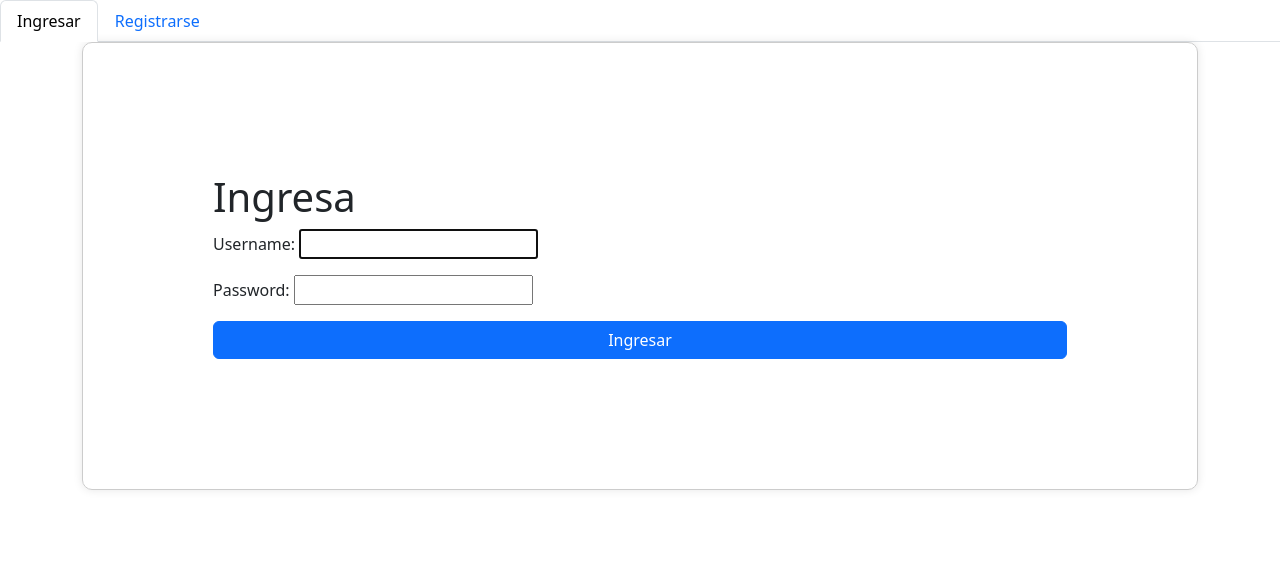
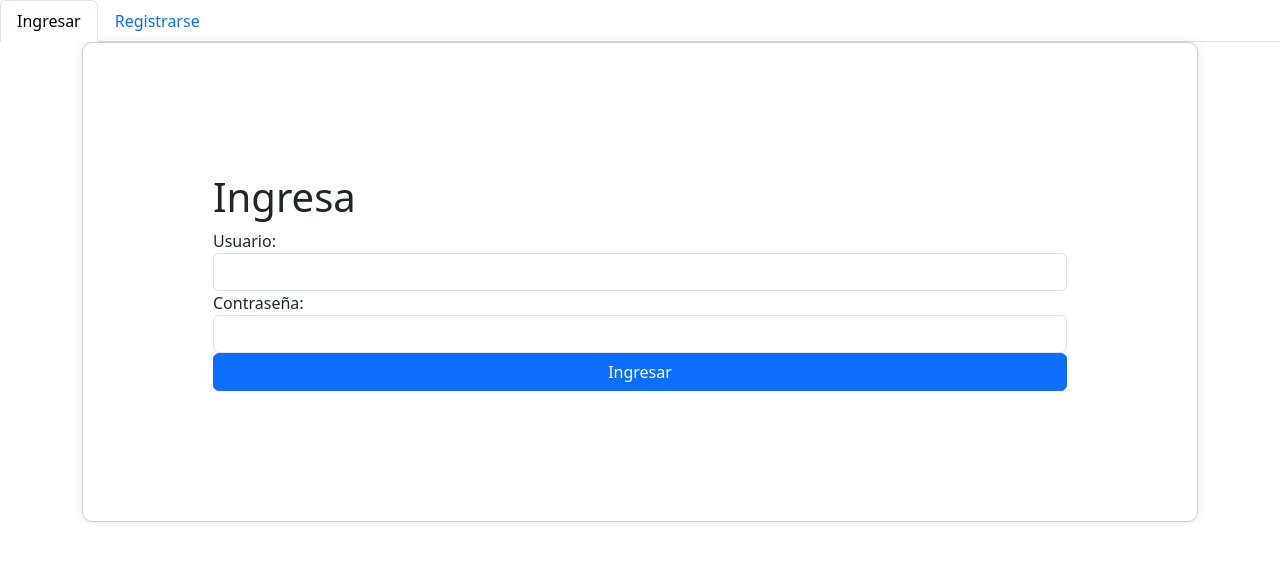
Before and after one commit to Ni-bou/e2_grupo5_S6, a Django app: page /accounts/login/ in a window 1280 px wide. Shown: the top 561 px of the page. Run offline with Django 4.2, Linux system fonts and the light colour scheme; some libraries are stand-ins or nearby versions.

Commit message:
sigo con login

```diff
--- a/DUOC/urls.py
+++ b/DUOC/urls.py
@@ -18,6 +18,7 @@ from django.contrib import admin
 from django.urls import path, include
 from django.conf import settings
 from django.conf.urls.static import static
+from django.contrib.auth import views as auth_views
 
 
 
--- a/myApp/templates/html_apps/registrarse.html
+++ b/myApp/templates/html_apps/registrarse.html
@@ -23,7 +23,7 @@
 <div>
     <ul class="nav nav-tabs">
         <li class="nav-item">
-            <a class="nav-link" href="{%url 'inicio_sesion'%}">Ingresar</a>
+            <a class="nav-link" href="{%url 'login'%}">Ingresar</a>
         </li>
         <li class="nav-item">
           <a class="nav-link " href="{% url 'registrarse' %}">Registrarse</a>
--- a/myApp/templates/registration/login.html
+++ b/myApp/templates/registration/login.html
@@ -1,3 +1,5 @@
+<!-- login.html -->
+
 <!DOCTYPE html>
 <html lang="en">
 <head>
@@ -24,9 +26,16 @@
 <div class="container">
     <div style="padding: 130px; border: 1px solid #ccc; border-radius: 10px; box-shadow: 0 0 10px rgba(0, 0, 0, 0.1);">
         <h1>Ingresa</h1>
-        <form action="" method="post">
+        <form method="post" action="{% url 'inicio_sesion' %}">
           {% csrf_token %}
-          {{ form.as_p }}
+          <div class="form-group">
+            <label for="username">Usuario:</label>
+            <input type="text" class="form-control" id="username" name="username">
+          </div>
+          <div class="form-group">
+            <label for="password">Contraseña:</label>
+            <input type="password" class="form-control" id="password" name="password">
+          </div>
           <div class="d-grid">
               <button type="submit" class="btn btn-primary">Ingresar</button>
           </div>
--- a/myApp/urls.py
+++ b/myApp/urls.py
@@ -2,12 +2,13 @@ from django.urls import path
 from .views import registrarse, ingresar, inicio, libro, logout_view
 from . import views
 from django.contrib.auth import views as auth_views
+from django.urls.conf import include
 
 
 urlpatterns = [
-
+    path('accounts/', include('django.contrib.auth.urls')),
     path('registrarse', views.crear_usuario,name="registrarse"),
-    path('login',views.inicio_sesion,name="inicio_sesion"),
+    path('login',views.inicio_sesion, name="inicio_sesion"),
     path('inicio',inicio,name="inicio"),
     path('libro',libro,name="libro"),
     path('<int:id>/editar/', views.editar_libro, name='editar_libro'),
```
Also changed, not shown: DUOC/settings.py (+9 -0 lines), myApp/views.py (+16 -7 lines).
